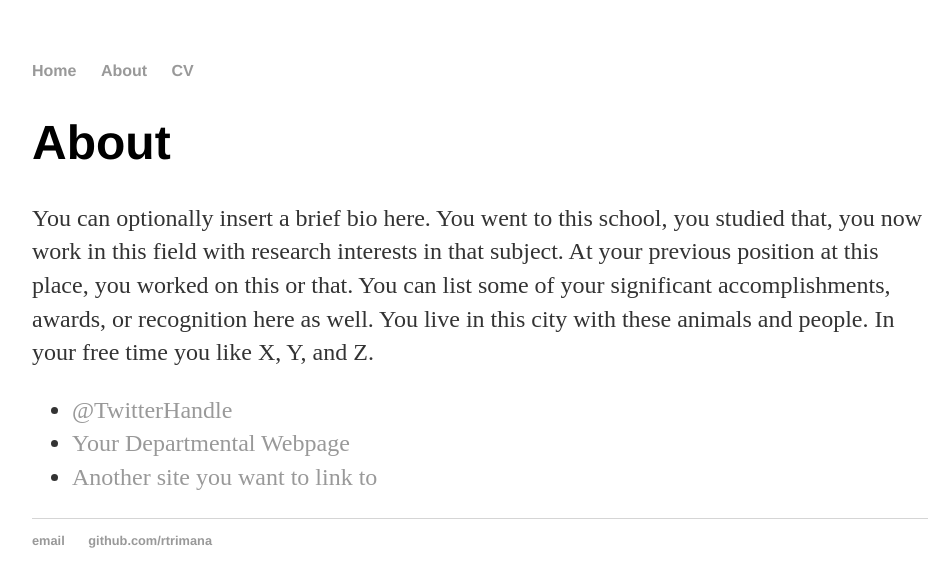
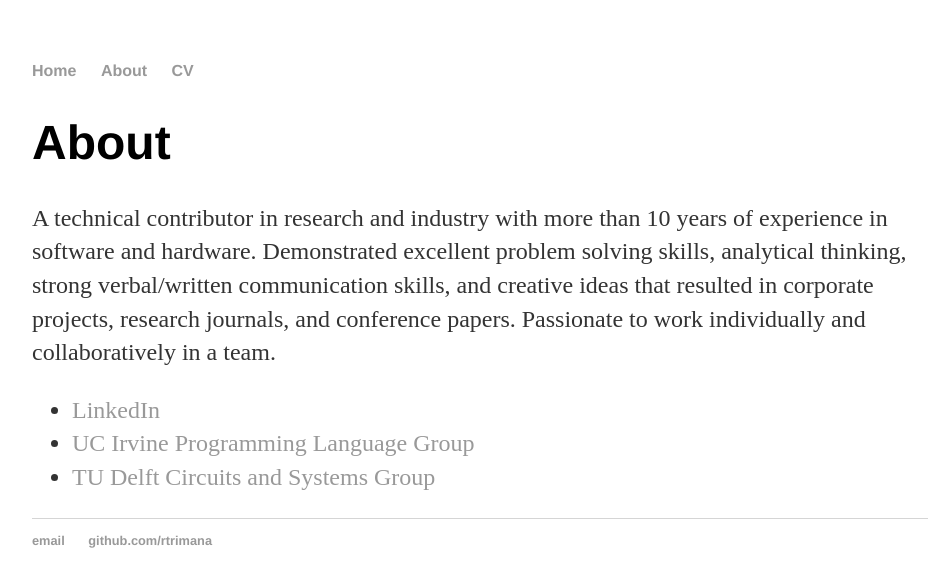
Before and after one commit to rtrimana/rahmaditrimananda.github.io, a Jekyll site: the page built from about/index.html, in a window 1280 px wide. Shown: the top 587 px of the page, without its empty margins (160-1112 px from the left). Built offline with Jekyll 4.4.1, drawn with Linux system fonts in a browser that asks for light colours.

Commit message:
Update index.html

```diff
--- a/about/index.html
+++ b/about/index.html
@@ -5,11 +5,11 @@ title: About Hank Quinlan
 
 		<div class="about">
 			<h1>About</h1>
-			<p>You can optionally insert a brief bio here. You went to this school, you studied that, you now work in this field with research interests in that subject. At your previous position at this place, you worked on this or that. You can list some of your significant accomplishments, awards, or recognition here as well. You live in this city with these animals and people. In your free time you like X, Y, and Z.</p>
+			<p>A technical contributor in research and industry with more than 10 years of experience in software and hardware. Demonstrated excellent problem solving skills, analytical thinking, strong verbal/written communication skills, and creative ideas that resulted in corporate projects, research journals, and conference papers. Passionate to work individually and collaboratively in a team.</p>
 
 			<ul class="contacts">
-				<li><a href="#">@TwitterHandle</a></li>
-				<li><a href="#">Your Departmental Webpage</a></li>
-				<li><a href="#">Another site you want to link to</a></li>
+				<li><a href="https://www.linkedin.com/in/rahmadi-trimananda/">LinkedIn</a></li>
+				<li><a href="https://plrg.eecs.uci.edu">UC Irvine Programming Language Group</a></li>
+				<li><a href="http://ens.ewi.tudelft.nl/People/bio.php?id=36">TU Delft Circuits and Systems Group</a></li>
 				</ul>
 		</div>
```
